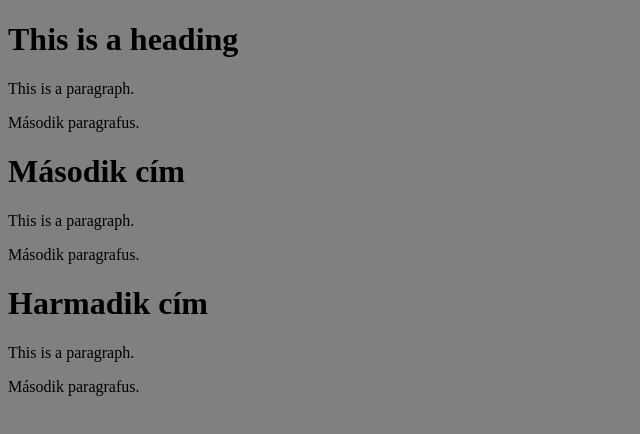
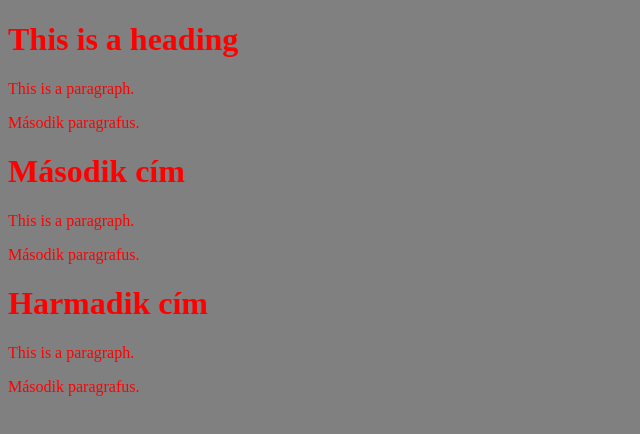
Before and after one commit to kelekevin23/GIT, a plain HTML site: page index.html in a window 1280 px wide. Shown: the whole page, without its empty margins (0-640 px from the left). Drawn offline with Linux system fonts and the light colour scheme.

Commit message:
Stílus módosítása

```diff
--- a/stilus.css
+++ b/stilus.css
@@ -1,3 +1,6 @@
 @charset "utf-8";
 
-body {background: grey;}
+body{
+	background: grey;
+	color: red;
+}
```
